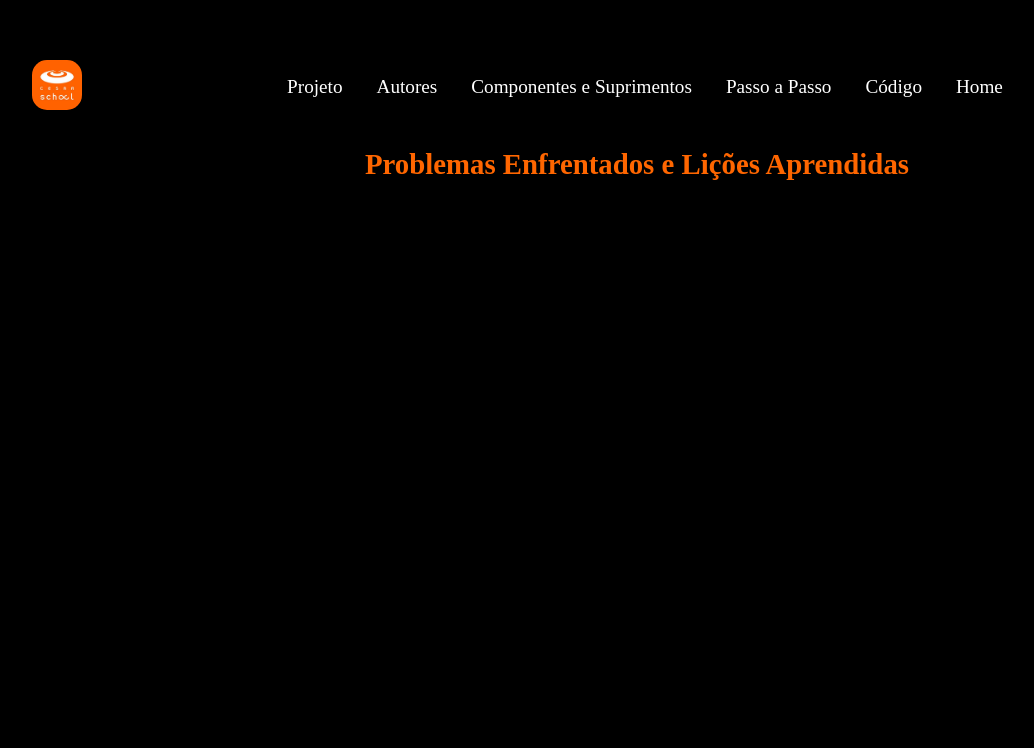
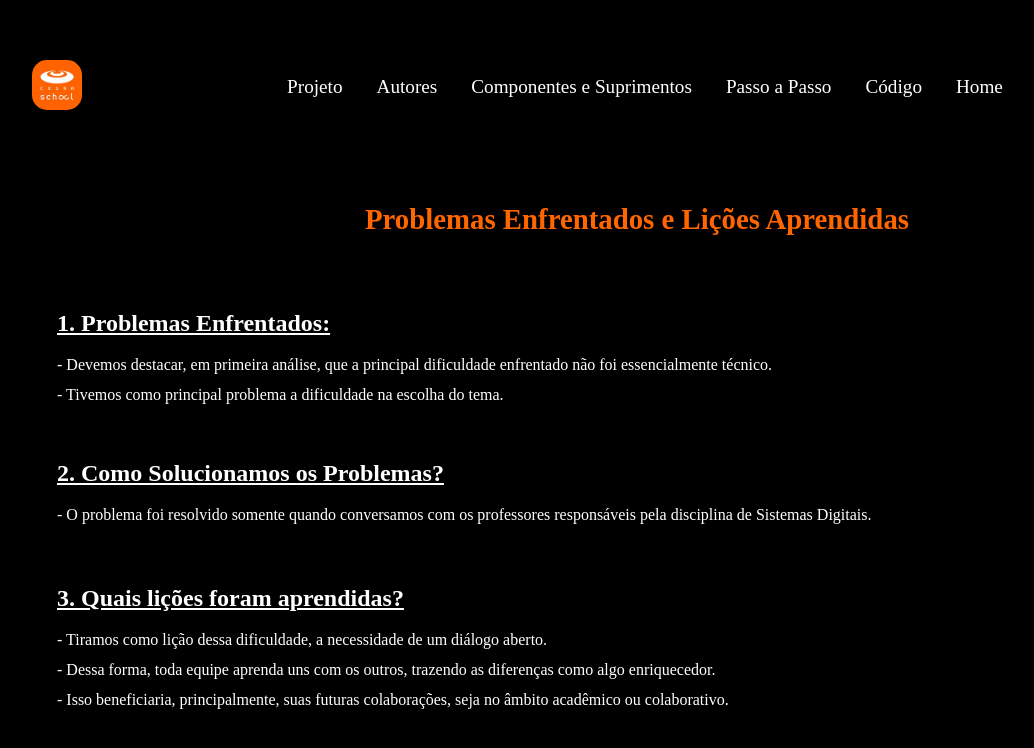
Before and after one commit to AstleBia/SensorBloqueio, a plain HTML site: page criacao duda/licoes.html in a window 1280 px wide. Shown: the whole page, without its empty margins (3-1037 px from the left). Drawn offline with Linux system fonts and the light colour scheme; files whose address does not match are found by name.

Commit message:
Código "licoes.html" e "licoes.css" finalizado.

```diff
--- a/criacao duda/licoes.css
+++ b/criacao duda/licoes.css
@@ -51,5 +51,59 @@
 
 .titulo-pagina {
     text-align: center;
-    line-height: 290px;
+    line-height: 400px;
 }
+
+.topico-1 {
+    position: absolute;
+    top: 290px;
+    left: 60px;
+}
+
+.topico-2 {
+    position: absolute;
+    top: 440px;
+    left: 60px;
+}
+
+.topico-3{
+    position: absolute;
+    top: 565px;
+    left: 60px;
+}
+
+.resposta-tp-1-1 {
+    position: absolute;
+    top: 340px;
+    left: 60px;
+}
+
+.resposta-tp-1-2 {
+    position: absolute;
+    top: 370px;
+    left: 60px;
+}
+
+.resposta-tp-2 {
+    position: absolute;
+    top: 490px;
+    left: 60px;
+}
+
+.resposta-tp-3-1 {
+    position: absolute;
+    top: 615px;
+    left: 60px;
+}
+
+.resposta-tp-3-2 {
+    position: absolute;
+    top: 645px; /*Terminei aqui!*/
+    left: 60px;
+}
+
+.resposta-tp-3-3 {
+    position: absolute;
+    top: 675px;
+    left: 60px;
+}
--- a/criacao duda/licoes.html
+++ b/criacao duda/licoes.html
@@ -12,6 +12,11 @@
 
         body {
             background-color: black;
+        }
+
+        h2, p {
+
+            color: white;
         }
 
     </style>
@@ -41,7 +46,20 @@
     </nav>
 
     <!--Parte do Código sobre Problemas Enfrentados e Lições Aprendidas-->
-    <h1 class="titulo-pagina" style="font-size: 1.8em; color: #FF6600;">Problemas Enfrentados e Lições Aprendidas</h1>
+    <h1 class="titulo-pagina" style="font-size: 1.8em; color: #FF6600;"><b>Problemas Enfrentados e Lições Aprendidas</b></h1>
+
+    <h2 class="topico-1"><u>1. Problemas Enfrentados:</u></h2></li>
+    <p class="resposta-tp-1-1">- Devemos destacar, em primeira análise, que a principal dificuldade enfrentado não foi essencialmente técnico.</p></li>
+    <p class="resposta-tp-1-2">- Tivemos como principal problema a dificuldade na escolha do tema.</p></li>
+
+    <h2 class="topico-2"><u>2. Como Solucionamos os Problemas?</u></h2></>
+    <p class="resposta-tp-2">- O problema foi resolvido somente quando conversamos com os professores responsáveis pela disciplina de Sistemas Digitais.</p>
+
+    <h2 class="topico-3"><u>3. Quais lições foram aprendidas?</u></h2></li>
+    <p class="resposta-tp-3-1">- Tiramos como lição dessa dificuldade, a necessidade de um diálogo aberto.</p>
+    <p class="resposta-tp-3-2">- Dessa forma, toda equipe aprenda uns com os outros, trazendo as diferenças como algo enriquecedor.</p>
+    <p class="resposta-tp-3-3">- Isso beneficiaria, principalmente, suas futuras colaborações, seja no âmbito acadêmico ou colaborativo.</p>
+
     <script src="script.js"></script>
 
 </body>
```
